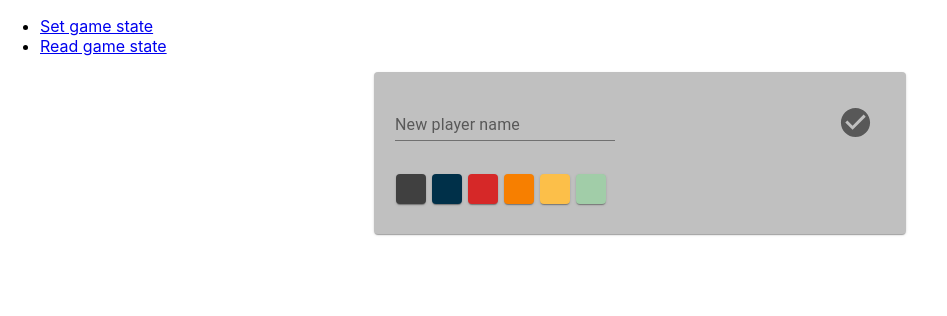
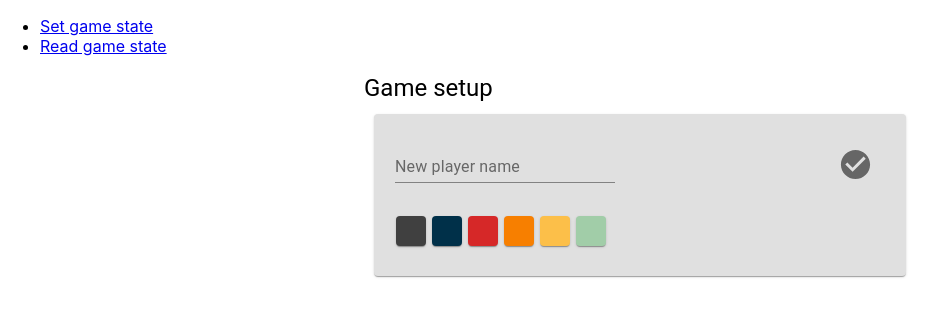
Before and after one commit to tamera-lanham/fake-artist, a React (Create React App) app: page /setup in a window 1280 px wide. Shown: the top 316 px of the page, without its empty margins (0-947 px from the left). Built offline with nearby package versions, Linux system fonts and the light colour scheme.

Commit message:
feat: editing existing player names works

```diff
--- a/src/components/Setup.js
+++ b/src/components/Setup.js
@@ -8,6 +8,7 @@ import Container from '@material-ui/core/Container';
 import TextField from '@material-ui/core/TextField';
 import Paper from '@material-ui/core/Paper';
 import IconButton from '@material-ui/core/IconButton';
+import Button from '@material-ui/core/Button';
 import ExpandMoreIcon from '@material-ui/icons/Edit';
 import Delete from '@material-ui/icons/Delete';
 import CheckCircleIconRounded from '@material-ui/icons/CheckCircle';
@@ -61,16 +62,28 @@ function PlayerCard({ player, setPlayer }) {
 		setPlayer({ ...player, color: color }) // Actually change the data in the app
 	}
 
+	const [playerName, setPlayerName] = React.useState(player.name)
+
 	const [expanded, setExpanded] = React.useState(false) // Not expanded by default
 	const handleExpandClick = () => { setExpanded(!expanded) }
 
+	function handleSubmit(event) {
+		event.preventDefault()
+		setPlayer({ name: playerName, color: playerColor })
+	}
 
 	return (
 		<Card className={classes.card} style={{ 'backgroundColor': playerColor }}>
 			<CardContent>
-				<TextField defaultValue={player.name} label="Name" />
-				<IconButton onClick={handleExpandClick} className={classes.icon}> <ExpandMoreIcon /> </IconButton>
-				<IconButton onClick={() => setPlayer(null)} className={classes.icon}><Delete /></IconButton>
+				<form onSubmit={handleSubmit}>
+					<TextField
+						defaultValue={player.name}
+						label="Name"
+						onInput={e => setPlayerName(e.target.value)}
+						onBlur={handleSubmit} />
+					<IconButton onClick={handleExpandClick} className={classes.icon}> <ExpandMoreIcon /> </IconButton>
+					<IconButton onClick={() => setPlayer(null)} className={classes.icon}><Delete /></IconButton>
+				</form>
 			</CardContent>
 
 
@@ -87,7 +100,7 @@ function PlayerCard({ player, setPlayer }) {
 function NewPlayerCard({ setPlayer }) {
 	const classes = useStyles();
 
-	const defaultPlayer = { name: '', color: '#c0c0c0' }
+	const defaultPlayer = { name: '', color: '#e0e0e0' }
 
 	const [playerName, setPlayerName] = React.useState(defaultPlayer.name)
 	const [playerColor, setPlayerColor] = React.useState(defaultPlayer.color)
@@ -165,15 +178,20 @@ function Setup({ gameState, setGameState }) {
 
 	return (
 		<Container maxWidth="sm">
-			{newGameState.players.map((player, index) => {
-				console.log(player.name);
-				return < PlayerCard
+
+			<Typography variant="h5" gutterBottom>
+				Game setup
+			</Typography>
+
+			{newGameState.players.map((player, index) =>
+				< PlayerCard
 					key={index + player.name + player.color} // Make it as unique as possible so delete isn't buggy
 					player={player}
 					setPlayer={(newPlayer) => setPlayer(newPlayer, index)} />
-			})}
+			)}
 
 			<NewPlayerCard setPlayer={(newPlayer) => setPlayer(newPlayer, Infinity)} />
+
 		</Container>
 	)
 }
```
